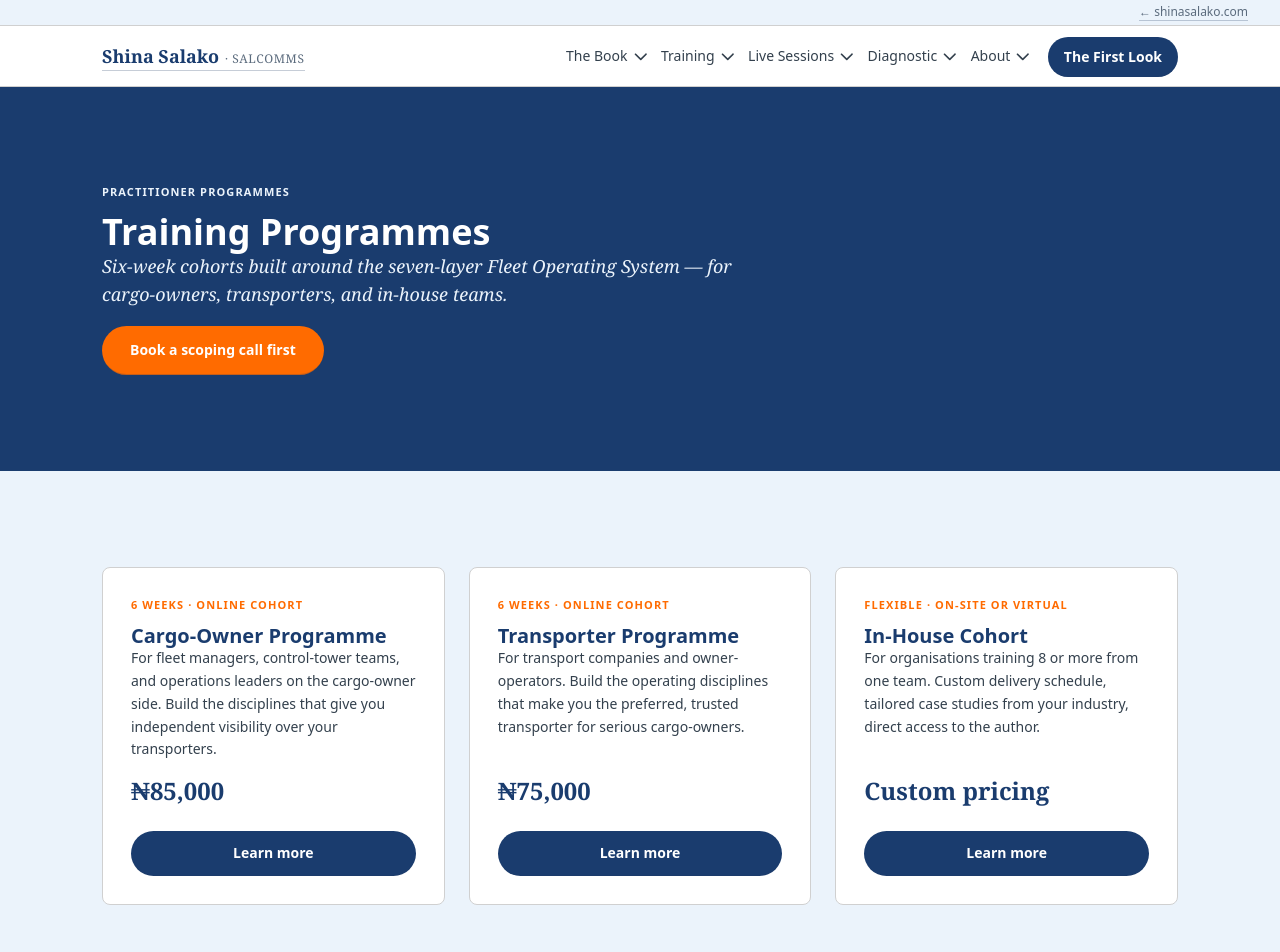
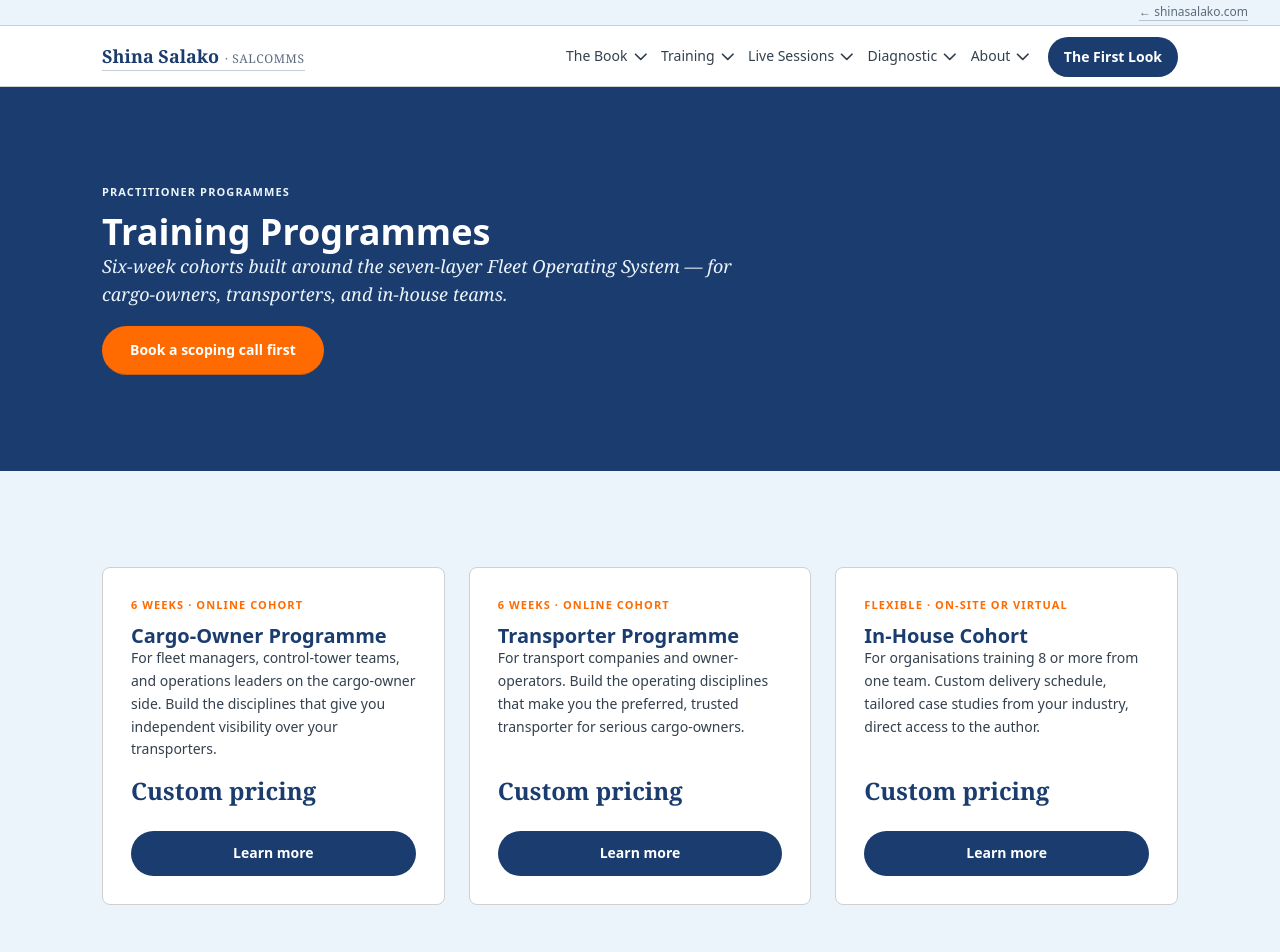
Before and after one commit to techbitdigital/shinasalako-next, a Next.js app: page /fleet/training in a window 1280 px wide. Shown: the top 952 px of the page. Built offline with nearby package versions, Linux system fonts and the light colour scheme.

Commit message:
fix: remove fixed training programme prices, show Custom pricing per owner correction

```diff
--- a/src/app/fleet/training/cargo-owner/page.tsx
+++ b/src/app/fleet/training/cargo-owner/page.tsx
@@ -26,7 +26,7 @@
           <p className="font-serif italic text-base md:text-lg mb-6" style={{ color: "var(--cream)" }}>
             For fleet managers, control-tower teams, and operations leaders. Build the disciplines that give you independent visibility over your transporters.
           </p>
-          <p className="font-serif text-3xl font-bold mb-6" style={{ color: "var(--amber)" }}>₦85,000</p>
+          <p className="font-serif text-2xl font-bold mb-6" style={{ color: "var(--amber)" }}>Custom pricing</p>
           <Link
             href="/fleet/training/scoping-call"
             className="inline-block px-7 py-3.5 rounded-full text-sm font-semibold border-0"
--- a/src/app/fleet/training/page.tsx
+++ b/src/app/fleet/training/page.tsx
@@ -14,7 +14,7 @@
     duration: "6 weeks",
     format: "Online cohort",
     desc: "For fleet managers, control-tower teams, and operations leaders on the cargo-owner side. Build the disciplines that give you independent visibility over your transporters.",
-    price: "₦85,000",
+    price: "Custom pricing",
   },
   {
     href: "/fleet/training/transporter",
@@ -22,7 +22,7 @@
     duration: "6 weeks",
     format: "Online cohort",
     desc: "For transport companies and owner-operators. Build the operating disciplines that make you the preferred, trusted transporter for serious cargo-owners.",
-    price: "₦75,000",
+    price: "Custom pricing",
   },
   {
     href: "/fleet/training/in-house",
--- a/src/app/fleet/training/transporter/page.tsx
+++ b/src/app/fleet/training/transporter/page.tsx
@@ -17,7 +17,7 @@
           <p className="font-serif italic text-base md:text-lg mb-6" style={{ color: "var(--cream)" }}>
             For transport companies and owner-operators. Build the operating disciplines that make you the preferred, trusted transporter for serious cargo-owners.
           </p>
-          <p className="font-serif text-3xl font-bold mb-6" style={{ color: "var(--amber)" }}>₦75,000</p>
+          <p className="font-serif text-2xl font-bold mb-6" style={{ color: "var(--amber)" }}>Custom pricing</p>
           <Link
             href="/fleet/training/scoping-call"
             className="inline-block px-7 py-3.5 rounded-full text-sm font-semibold border-0"
```
